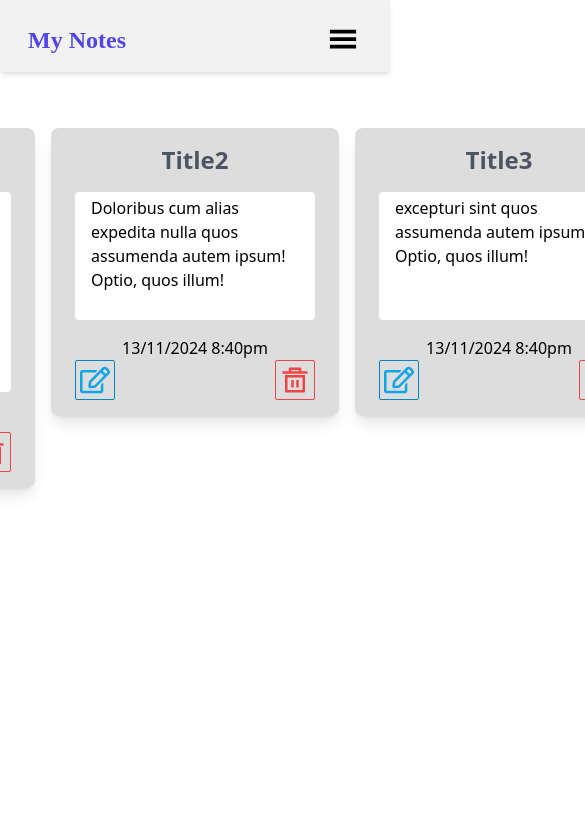
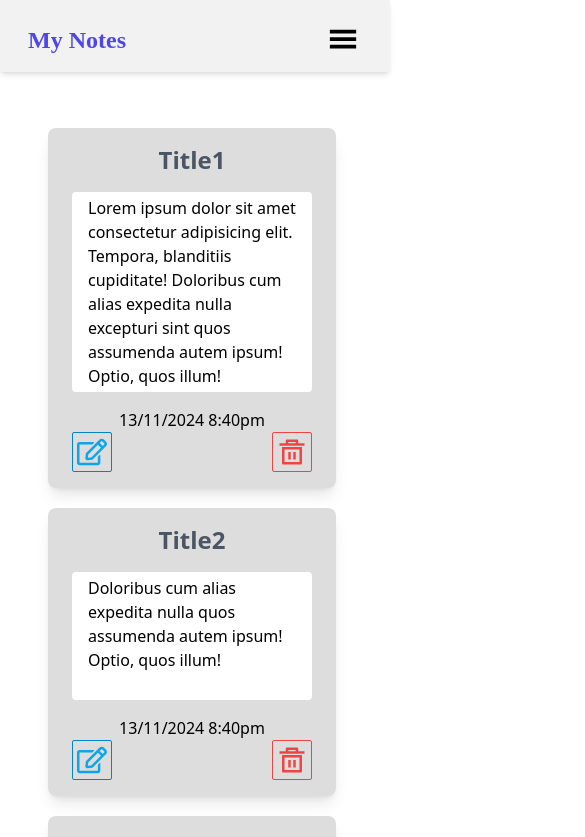
Before and after one commit to ahmadrazanawab/todoapp, a React (Vite) app: page / in a window 390 px wide. Shown: the top 837 px of the page, 585 px wide, since content can reach past the window. Built offline with nearby package versions, Linux system fonts and the light colour scheme.

Commit message:
complete search todo

```diff
--- a/src/App.jsx
+++ b/src/App.jsx
@@ -6,6 +6,7 @@ import TodoAdd from "./components/TodoAdd";
 
 const App = () => {
     const [showModal, setShowModal] = useState(false);
+    const [quarry, setQuarry] = useState('');
     const showModalBtn = (e) => {
         e.preventDefault();
         setShowModal(true)
@@ -15,14 +16,13 @@ const App = () => {
         e.preventDefault();
         setShowModal(false);
     }
-
   return (
       <>
           <ContextProvider>
-              <Navbar showModalBtn={showModalBtn}/>
+              <Navbar showModalBtn={showModalBtn} setQuarry={setQuarry}/>
               <div>
                   <TodoAdd showModal={showModal}  setShowModal={setShowModal} onClosed={onClosed} />
-              <Todo showModal={showModal}  setShowModal={setShowModal} onClosed={onClosed} showModalBtn={showModalBtn}/>
+                  <Todo quarry={quarry} setQuarry={setQuarry} />
               </div>
         </ContextProvider>
     </>
--- a/src/Context/ContextProvider.jsx
+++ b/src/Context/ContextProvider.jsx
@@ -28,8 +28,8 @@ const ContextProvider = ({ children }) => {
             title,
             description,
         }
-        let newTodo = await setTodos([...todos, todo]);
-        console.log(newTodo);
+       setTodos([...todos, todo]);
+
     }
 
 
@@ -42,7 +42,6 @@ const ContextProvider = ({ children }) => {
 
     // update todo
     const updateTodo = async (id,title,description) => {
-       // setTodos(todos.map((todo) => (todo.id !== id ? { ...todo, title, description } : todo)))
         let newNotes = todos;
        for (let i = 0; i < newNotes.length; i++){
            const element = newNotes[i];
--- a/src/components/Navbar.jsx
+++ b/src/components/Navbar.jsx
@@ -7,7 +7,7 @@ import { IoMdAdd } from "react-icons/io";
 
 
 
-const Navbar = ({ showModalBtn }) => {
+const Navbar = ({ showModalBtn,setQuarry}) => {
     const [open, setOpen] = useState(false);
     // button color = "#4CAF50"
   return (
@@ -29,7 +29,7 @@ const Navbar = ({ showModalBtn }) => {
                       <button onClick={showModalBtn} className='flex md:mx-2 items-center bg-sky-500 text-white px-4 md:px-6 py-2 rounded-md md:py-2  md:my-0 my-4  font-semibold'><span><IoMdAdd className="text-white size-5 " /></span><small>Add Note</small></button>
                       <button className='flex md:mx-2 items-center bg-red-500 text-white px-4 md:px-6 py-2 rounded-md md:py-2  md:my-0 my-4  font-semibold'><span><RiDeleteBin5Line className="text-white size-5 " /></span><small>Delete All</small></button>
                       <label htmlFor="srch" className="flex items-center justify-end">
-                      <input type="text" className="md:px-4 md:py-2 md:bg-gradient-to-r md:from-[#ddd] md:to-transparent border-[1px] border-[#333] w-full mx-4 my-2 px-4 py-2 outline-none rounded-lg " id='srch' placeholder='Search here...' />
+                      <input type="text" onChange={(e)=>{setQuarry(e.target.value)}} className="md:px-4 md:py-2 md:bg-gradient-to-r md:from-[#ddd] md:to-transparent border-[1px] border-[#333] w-full mx-4 my-2 px-4 py-2 outline-none rounded-lg " id='srch' placeholder='Search here...' />
                           <FiSearch className="flex absolute mr-6" />
                     </label>
                   </form>
--- a/src/components/Todo.jsx
+++ b/src/components/Todo.jsx
@@ -1,15 +1,23 @@
-import React, { useContext, useState } from 'react'
+import React, { useContext, useState} from 'react'
 import TodoList from './TodoList'
 import noteProvider from '../Context/Context'
 
-const Todo = () => {
+const Todo = ({quarry,setQuarry}) => {
     const { todos } = useContext(noteProvider);
+    // const [quarry, setQuarry] = useState('');
+
+    const filterTodo = todos.filter((todo) => (todo.title.toLowerCase().includes(quarry.toLowerCase())));
+
+
 
     return (
-      <div className="mt-32 w-full">
-          <div className="flex justify-center mx-10">
+        <div className="mt-32 w-full">
+            {/* <label htmlFor="srh">search todo
+            <input type="text" id='srh' onChange={(e)=>{setQuarry(e.target.value)}} className='px-4 my-4 py-2 text-xl rounded border-[1px] border-[#33]' />
+            </label> */}
+            <div className="flex justify-between flex-wrap mx-10 mb-10">
               {
-                  todos.map((todo) => {
+                  todos.filter((todo) => (todo.title.toLowerCase().includes(quarry.toLowerCase()))).map((todo) => {
                       return <div key={todo.id}><TodoList todo={todo}  /></div>
                   })
               }
--- a/src/components/TodoAdd.jsx
+++ b/src/components/TodoAdd.jsx
@@ -28,8 +28,8 @@ const TodoAdd = ({showModal,setShowModal,onClosed}) => {
                           <textarea type="text" value={description} onChange={(e)=>{setDescription(e.target.value)}} name="edescription" rows={5}  id="edescription" className="bg-gray-300 outline-none border-gray-300 text-gray-900 text-sm rounded-lg focus:ring-blue-500 focus:border-blue-500 block w-full p-2.5"  ></textarea>
                       </div>
                       <div onClick={onClosed}>
-                          <button  className="mx-1 bg-cyan-600 text-slate-50 font-bold px-2 py-1 rounded-md shadow-md hover:scale-95">Cancel Note</button>
-                          <button type="submit" onClick={handleAddTodo}  className="mx-1 bg-cyan-600 text-slate-50 font-bold px-2 py-1 rounded-md shadow-md hover:scale-95">Save Note</button>
+                          <button  className="mx-1 bg-cyan-600 text-slate-50 font-bold px-2 py-1 rounded-md shadow-md hover:scale-95">Cancel Todo</button>
+                          <button type="submit" onClick={handleAddTodo}  className="mx-1 bg-cyan-600 text-slate-50 font-bold px-2 py-1 rounded-md shadow-md hover:scale-95">Save Todo</button>
                       </div>
 
                   </form>
--- a/src/components/TodoList.jsx
+++ b/src/components/TodoList.jsx
@@ -25,7 +25,7 @@ const TodoList = ({ todo}) => {
 
 
   return (
-      <div className="mb-10 mx-2">
+      <div className="mb-5 mx-2">
         <div className='shadow-lg rounded-lg bg-[#ddd] py-4 px-6 text-center'>
               <div className="mb-4 flex justify-center  font-semibold">
                   {isEditing ? <input type="text" value={etitle} onChange={(e)=>{{setEtitle(e.target.value)}setIsEditing(true)}} className="text-xl  w-[95%] text-gray-600 rounded outline-none " />
```
